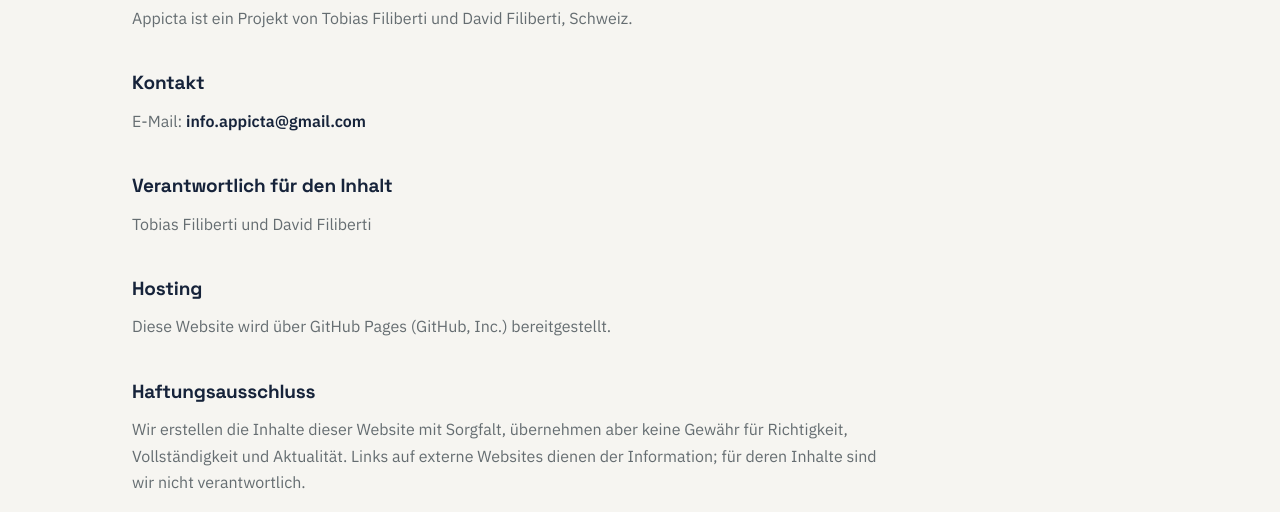
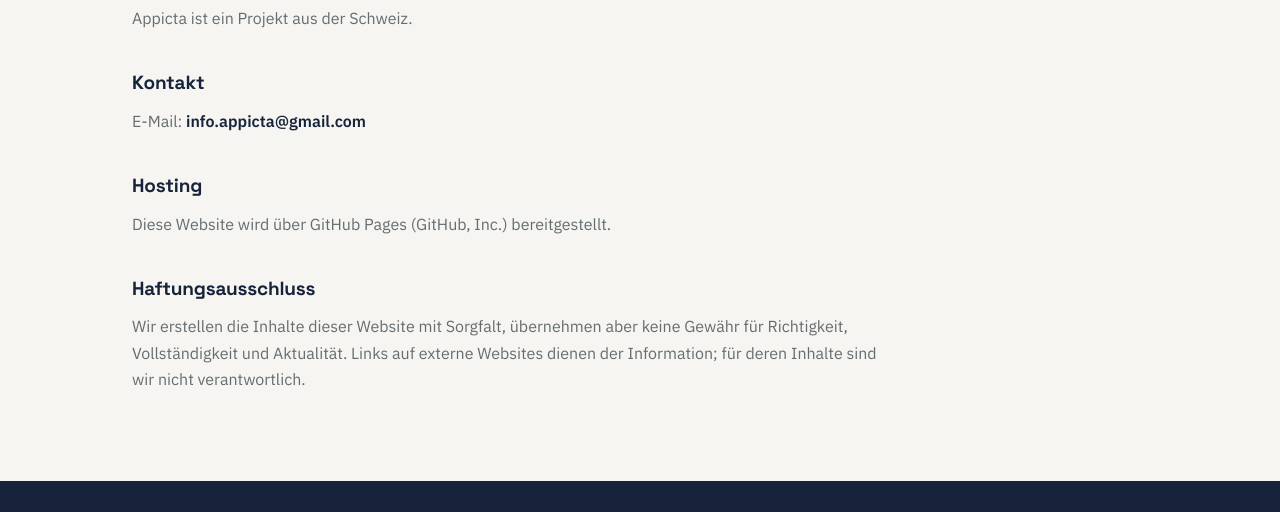
Before and after one commit to t0NiF/appicta.github.io, a plain HTML site: page impressum.html in a window 1280 px wide. Shown: the part 249-761 px from the top of the page. Drawn offline with Linux system fonts and the light colour scheme.

Commit message:
Remove names from impressum and imprint
Co-Authored-By: Claude Sonnet 5.5 <noreply@anthropic.com>

```diff
--- a/impressum.html
+++ b/impressum.html
@@ -11,11 +11,9 @@
 <main><section class="legal"><div class="wrap"><div class="legal-inner">
 <p class="eyebrow">Rechtliches</p>
 <h1>Impressum</h1>
-<p>Appicta ist ein Projekt von Tobias Filiberti und David Filiberti, Schweiz.</p>
+<p>Appicta ist ein Projekt aus der Schweiz.</p>
 <h2>Kontakt</h2>
 <p>E-Mail: <strong>info.appicta@gmail.com</strong></p>
-<h2>Verantwortlich für den Inhalt</h2>
-<p>Tobias Filiberti und David Filiberti</p>
 <h2>Hosting</h2>
 <p>Diese Website wird über GitHub Pages (GitHub, Inc.) bereitgestellt.</p>
 <h2>Haftungsausschluss</h2>
```
Also changed, not shown: imprint.html (+1 -3 lines).
